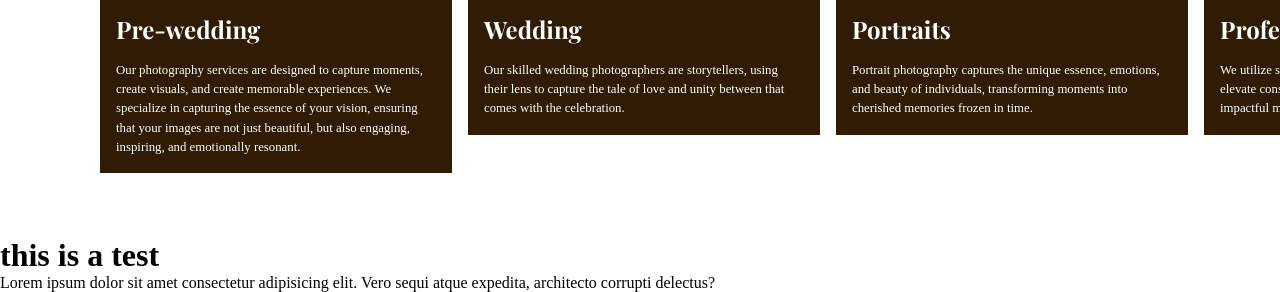
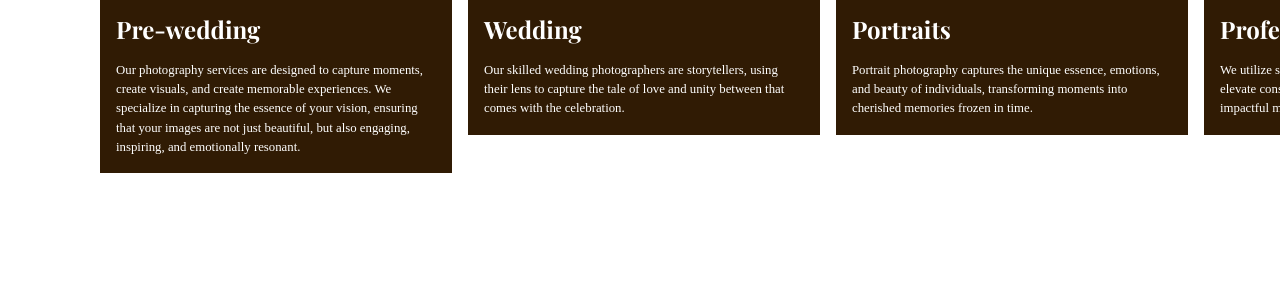
Before and after one commit to Mikkilensmedia/mikki-lens-media-portfolio-website, a plain HTML site: page index.html in a window 1280 px wide. Shown: the part 4652-4944 px from the top of the page. After the commit the page ends 4889 px from the top, so only its background shows below. Drawn offline with nearby package versions, Linux system fonts and the light colour scheme; a web font is replaced by a local one.

Commit message:
3rd commit

```diff
--- a/index.html
+++ b/index.html
@@ -273,9 +273,6 @@
         </div>
     </div>
 
-    <h1>this is a test</h1>
-
-    <p>Lorem ipsum dolor sit amet consectetur adipisicing elit. Vero sequi atque expedita, architecto corrupti delectus?</p>
 
 
 
```
